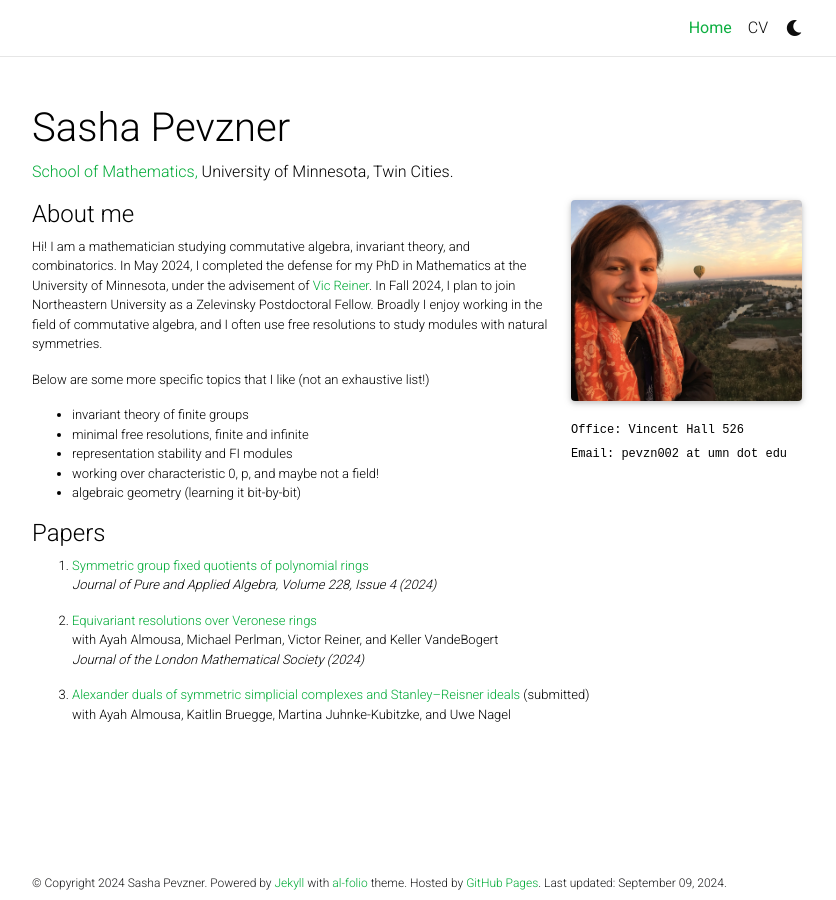
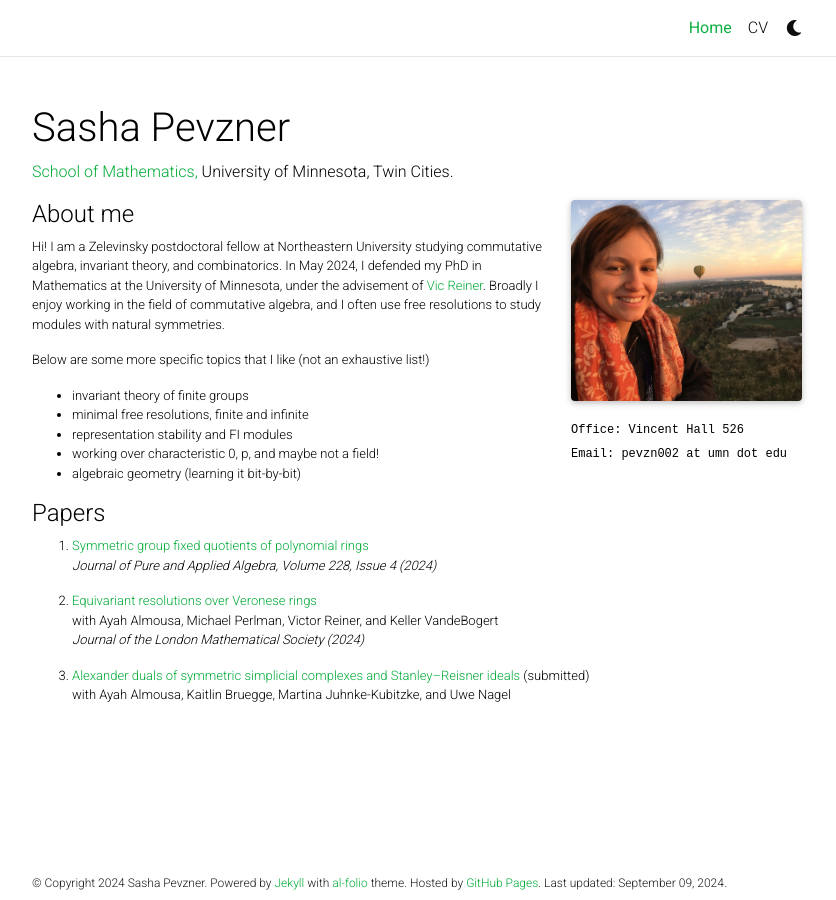
Before and after one commit to sashapevzner/sashapevzner.github.io, a Jekyll site: the page built from _pages/about.md, in a window 1280 px wide. Shown: the whole page, without its empty margins (223-1059 px from the left). Built offline with Jekyll 4.4.1, drawn with Linux system fonts in a browser that asks for light colours; full-size pictures stand in for the smaller copies a plugin makes; comment, search, counter and statistics services are not loaded; a style sheet for code colours, icons or effects is not loaded.

Commit message:
Update about.md new job

```diff
--- a/_pages/about.md
+++ b/_pages/about.md
@@ -19,7 +19,7 @@ social: false  # includes social icons at the bottom of the page
 
 #### About me
 
-Hi! I am a mathematician studying commutative algebra, invariant theory, and combinatorics. In May 2024, I completed the defense for my PhD in Mathematics at the University of Minnesota, under the advisement of [Vic Reiner](https://www-users.cse.umn.edu/~reiner/). In Fall 2024, I plan to join Northeastern University as a Zelevinsky Postdoctoral Fellow. Broadly I enjoy working in the field of commutative algebra, and I often use free resolutions to study modules with natural symmetries.
+Hi! I am a Zelevinsky postdoctoral fellow at Northeastern University studying commutative algebra, invariant theory, and combinatorics. In May 2024, I defended my PhD in Mathematics at the University of Minnesota, under the advisement of [Vic Reiner](https://www-users.cse.umn.edu/~reiner/). Broadly I enjoy working in the field of commutative algebra, and I often use free resolutions to study modules with natural symmetries.
 
 Below are some more specific topics that I like (not an exhaustive list!)
   * invariant theory of finite groups
```
